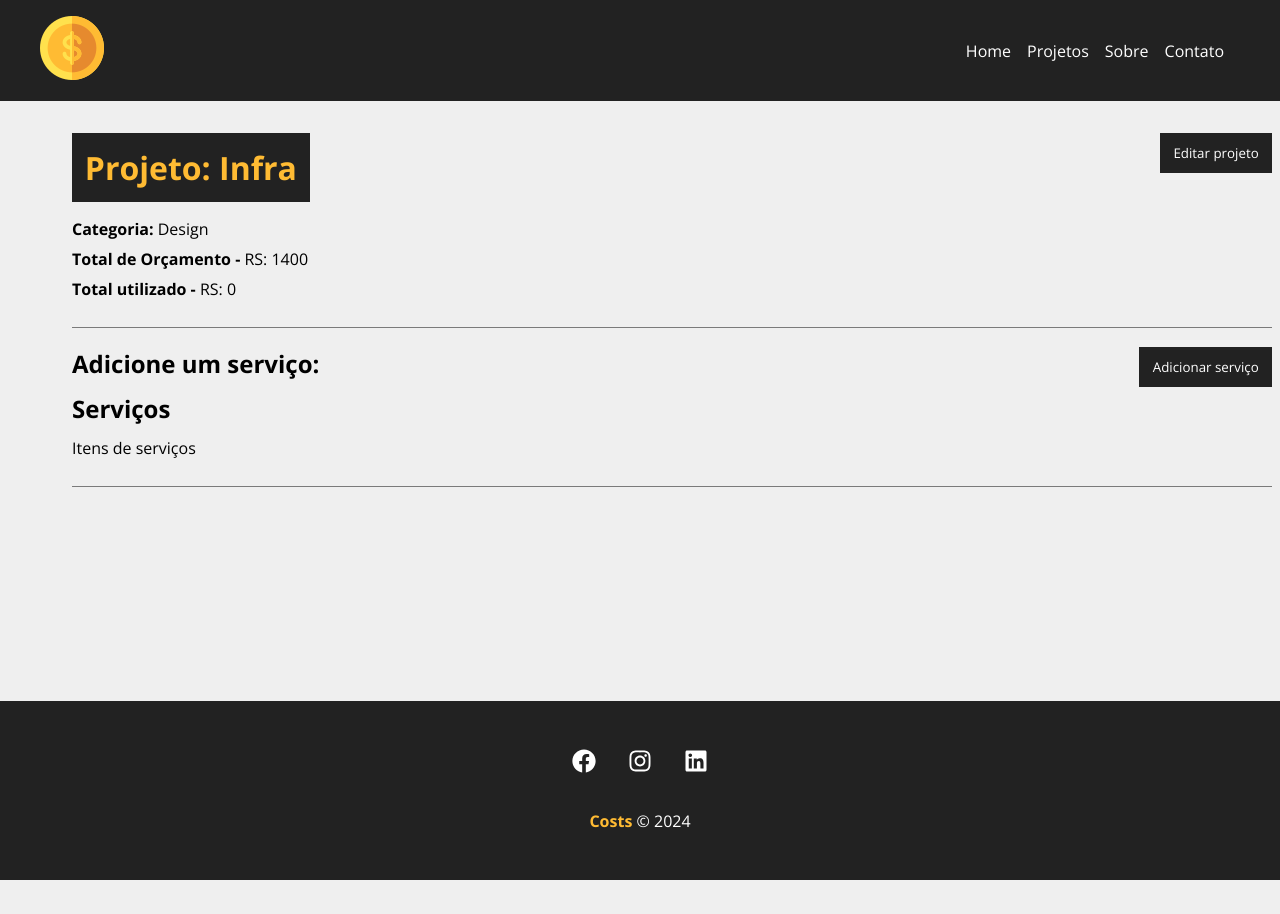
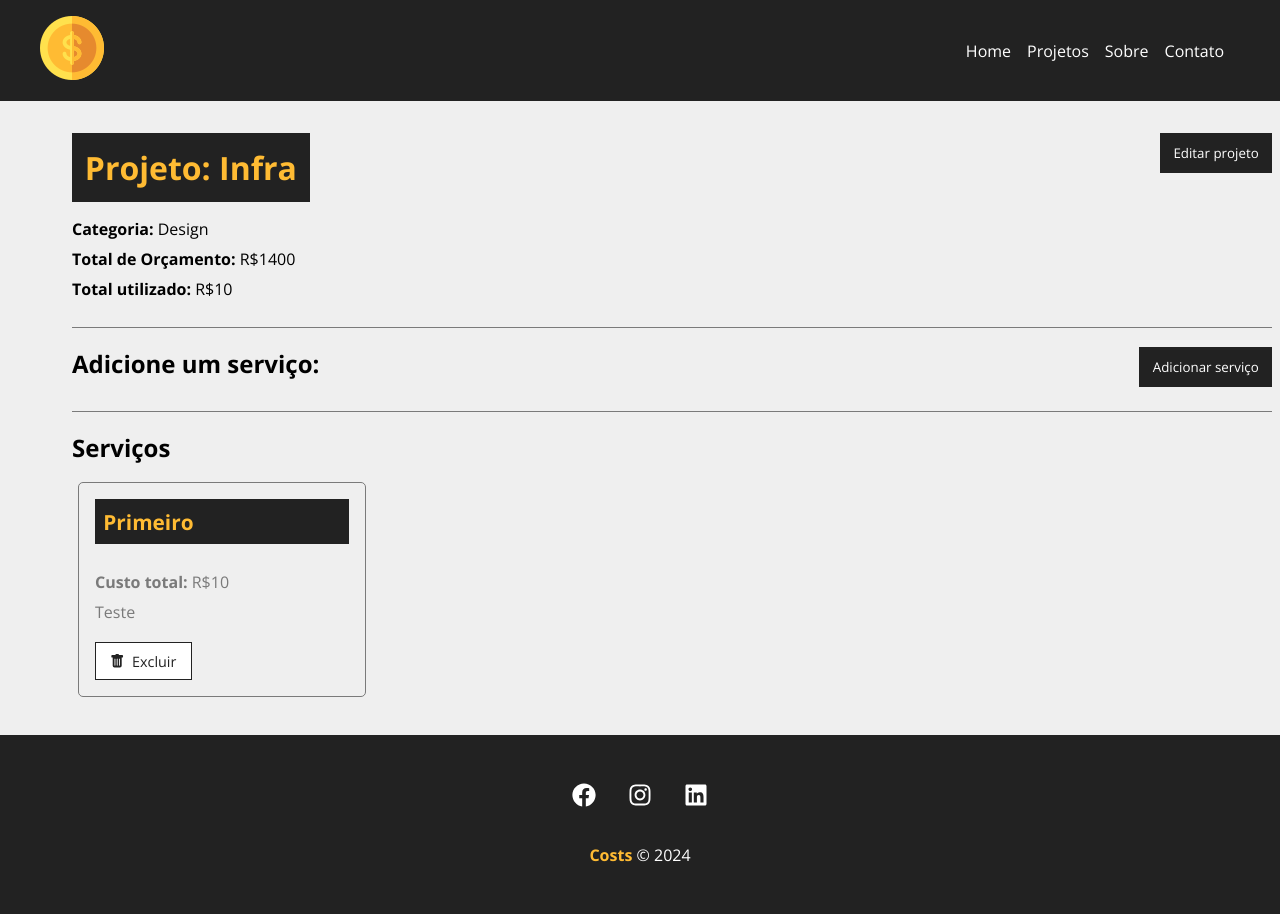
Before and after one commit to andredw13L/costs, a React (Create React App) app: page /project/1 in a window 1280 px wide. Shown: the top 914 px of the page. Before the commit the page ends 880 px from the top, so only its background shows below. Built offline with nearby package versions, Linux system fonts and the light colour scheme; data requests are answered from the project's data file.

Commit message:
Exibindo os serviços

```diff
--- a/db.json
+++ b/db.json
@@ -7,8 +7,15 @@
         "id": "3",
         "name": "Design"
       },
-      "cost": 0,
-      "services": [],
+      "cost": 10,
+      "services": [
+        {
+          "name": "Primeiro",
+          "cost": "10",
+          "description": "Teste",
+          "id": "5e9afc34-4a7e-45d7-84e8-e5696f79c2f6"
+        }
+      ],
       "id": 1
     },
     {
--- a/src/components/pages/Project.js
+++ b/src/components/pages/Project.js
@@ -7,14 +7,16 @@ import Container from "../layouts/Container";
 import ProjectForm from '../projects/ProjectForm'
 import Message from "../layouts/Message";
 import ServiceForm from '../services/ServiceForm';
+import ServiceCard from '../services/ServiceCard';
 
 function Project() {
 
     const { id } = useParams()
     const [project, setProject] = useState([])
+    const [services, setServices] = useState([])
     const [showProjectForm, setShowProjectForm] = useState(false)
     const [showServiceForm, setShowServiceForm] = useState(false)
-    const [message, setMessage]  = useState()
+    const [message, setMessage] = useState()
     const [typeMessage, setTypeMessage] = useState()
 
 
@@ -34,9 +36,10 @@ function Project() {
                 })
                 .then((data) => {
                     setProject(data)
+                    setServices(data.services)
                 })
                 .catch((err) => console.log(err));
-        }, );
+        }, 300);
     }, [id]);
 
 
@@ -45,7 +48,7 @@ function Project() {
         // Atualizar a mensagem em caso de nova requisição
         setMessage('')
 
-        const lastService = project.services[project.services.length  - 1]
+        const lastService = project.services[project.services.length - 1]
 
         lastService.id = uuidv4()
 
@@ -54,7 +57,7 @@ function Project() {
         const newCost = parseFloat(project.cost) + parseFloat(lastServiceCost)
 
         // Validação se o budget fo excedido
-        if(newCost > parseFloat(project.budget)) {
+        if (newCost > parseFloat(project.budget)) {
             setMessage('Orçamento ultrapassado, verifique o valor do serviço')
             setTypeMessage('error')
             project.services.pop()
@@ -78,10 +81,13 @@ function Project() {
                 return resp.json()
             })
             .then(data => {
-            // Exibir os serviços
-            console.log(data)
+                setShowServiceForm(false)
             })
             .catch((err) => console.log(err))
+
+    }
+
+    function RemoveService() {
 
     }
 
@@ -101,7 +107,7 @@ function Project() {
         setMessage('')
 
         // Validação do budget
-        if(project.budget < project.cost) {
+        if (project.budget < project.cost) {
             setMessage('O orçamento não pode ser menor do que o custo do projeto!')
             setTypeMessage('error')
             return false
@@ -135,10 +141,10 @@ function Project() {
             {project.name ? (
                 <div className={styles.project_details}>
                     <Container customClass="column">
-                    {message && <Message type={typeMessage} msg={message}/>}
+                        {message && <Message type={typeMessage} msg={message} />}
                         <div className={styles.details_container}>
                             <h1>Projeto: {project.name}</h1>
-                        <button  className={styles.btn} onClick={toggleProjectForm}>
+                            <button className={styles.btn} onClick={toggleProjectForm}>
                                 {!showProjectForm ? 'Editar projeto' : 'Fechar'}
                             </button>
                             {!showProjectForm ? (
@@ -147,10 +153,10 @@ function Project() {
                                         <span>Categoria: </span> {project.category.name}
                                     </p>
                                     <p>
-                                    <span>Total de Orçamento - </span>RS: {project.budget}
+                                        <span>Total de Orçamento: </span>R${project.budget}
                                     </p>
                                     <p>
-                                    <span>Total utilizado - </span>RS: {project.cost}
+                                        <span>Total utilizado: </span>R${project.cost}
                                     </p>
                                 </div>
                             ) : (
@@ -165,7 +171,7 @@ function Project() {
                         </div>
                         <div className={styles.service_form_container}>
                             <h2>Adicione um serviço:</h2>
-                        <button  className={styles.btn} onClick={toggleServiceForm}>
+                            <button className={styles.btn} onClick={toggleServiceForm}>
                                 {!showServiceForm ? 'Adicionar serviço' : 'Fechar'}
                             </button>
                             <div className={styles.project_info}>
@@ -177,16 +183,28 @@ function Project() {
                                     />
                                 )}
                             </div>
+                        </div>
                         <h2>Serviços</h2>
                         <Container customClass="start">
-                            <p>Itens de serviços</p>
+                            {services.length > 0 &&
+                                services.map((service) => (
+                                    <ServiceCard
+                                        id={service.id}
+                                        name={service.name}
+                                        cost={service.cost}
+                                        description={service.description}
+                                        key={service.id}
+                                        handleRemove={RemoveService}
+                                    />
+                                ))
+                            }
+                            {services.length === 0 && <p>Não há serviços cadastrados</p>}
                         </Container>
-                    </div>
                     </Container>
                 </div>
             )
 
-        :(
+                : (
 
                     <Loading />
 
--- /dev/null
+++ b/src/components/services/ServiceCard.js
@@ -0,0 +1,27 @@
+import { BsFillTrashFill } from 'react-icons/bs'
+import styles from '../projects/ProjectCard.module.css'
+
+function ServiceCard({ id, name, cost, description, handleRemove }) {
+
+    const remove = (e) => {
+
+    }
+
+    return(
+        <div className={styles.project_card}>
+            <h4>{name}</h4>
+            <p>
+                <span>Custo total:</span> R${cost}
+            </p>
+            <p>{description}</p>
+            <div className={styles.project_card_actions}>
+                <button onClick={remove}>
+                    <BsFillTrashFill />
+                    Excluir
+                </button>
+            </div>
+        </div>
+    )
+}
+
+export default ServiceCard
```
Lines whose indentation alone changed are shown as unchanged.
